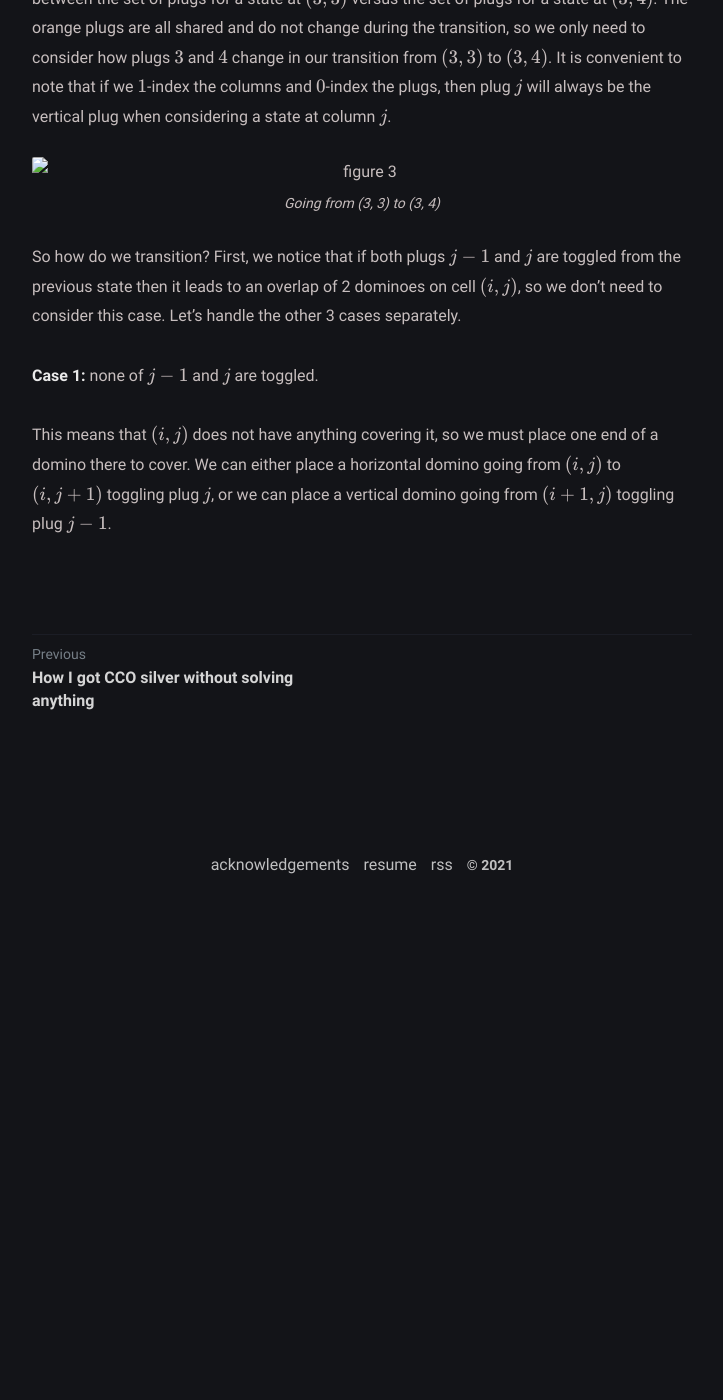
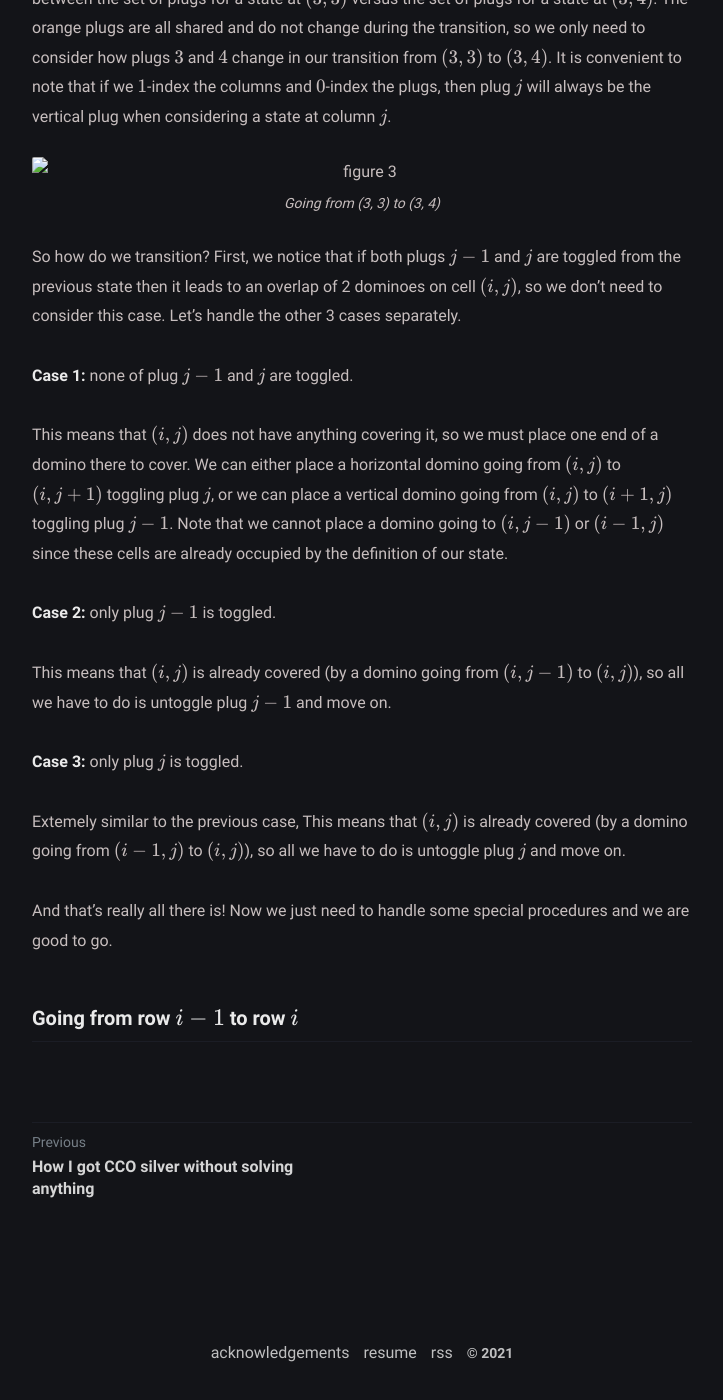
Before and after one commit to 4fecta/4fecta.ca, a Jekyll site: the page built from _posts/a-soft-introduction-to-plug-dp/2021-05-17-a-soft-introduction-to-plug-dp.md, in a window 1280 px wide and 1400 px high, scrolled down 1843 px. Shown: the whole window, without its empty margins (278-1001 px from the left). Built offline with Jekyll 4.4.1, drawn with Linux system fonts in a browser that asks for light colours; formulas are drawn with MathJax 3; before the commit the page ends 2755 px from its top, so only the background shows below that; some of the changed text lies outside the part shown.

Commit message:
Update 2021-05-17-a-soft-introduction-to-plug-dp.md

```diff
--- a/_posts/a-soft-introduction-to-plug-dp/2021-05-17-a-soft-introduction-to-plug-dp.md
+++ b/_posts/a-soft-introduction-to-plug-dp/2021-05-17-a-soft-introduction-to-plug-dp.md
@@ -40,6 +40,18 @@ In general, we want to transition from cell $$(i, j - 1)$$ to cell $$(i, j)$$ (i
 
 So how do we transition? First, we notice that if both plugs $$j-1$$ and $$j$$ are toggled from the previous state then it leads to an overlap of 2 dominoes on cell $$(i, j)$$, so we don't need to consider this case. Let's handle the other 3 cases separately.
 
-**Case 1:** none of $$j-1$$ and $$j$$ are toggled.
+**Case 1:** none of plug $$j-1$$ and $$j$$ are toggled.
 
-This means that $$(i, j)$$ does not have anything covering it, so we must place one end of a domino there to cover. We can either place a horizontal domino going from $$(i, j)$$ to $$(i, j+1)$$ toggling plug $$j$$, or we can place a vertical domino going from $$(i+1, j)$$ toggling plug $$j-1$$.
+This means that $$(i, j)$$ does not have anything covering it, so we must place one end of a domino there to cover. We can either place a horizontal domino going from $$(i, j)$$ to $$(i, j+1)$$ toggling plug $$j$$, or we can place a vertical domino going from $$(i, j)$$ to $$(i+1, j)$$ toggling plug $$j-1$$. Note that we cannot place a domino going to $$(i, j-1)$$ or $$(i-1, j)$$ since these cells are already occupied by the definition of our state.
+
+**Case 2:** only plug $$j-1$$ is toggled.
+
+This means that $$(i, j)$$ is already covered (by a domino going from $$(i, j-1)$$ to $$(i, j)$$), so all we have to do is untoggle plug $$j-1$$ and move on.
+
+**Case 3:** only plug $$j$$ is toggled.
+
+Extemely similar to the previous case, This means that $$(i, j)$$ is already covered (by a domino going from $$(i-1, j)$$ to $$(i, j)$$), so all we have to do is untoggle plug $$j$$ and move on.
+
+And that's really all there is! Now we just need to handle some special procedures and we are good to go.
+
+### Going from row $$i-1$$ to row $$i$$
```
Also changed, not shown: other parts of _posts/a-soft-introduction-to-plug-dp/2021-05-17-a-soft-introduction-to-plug-dp.md (+1 -1 lines).
